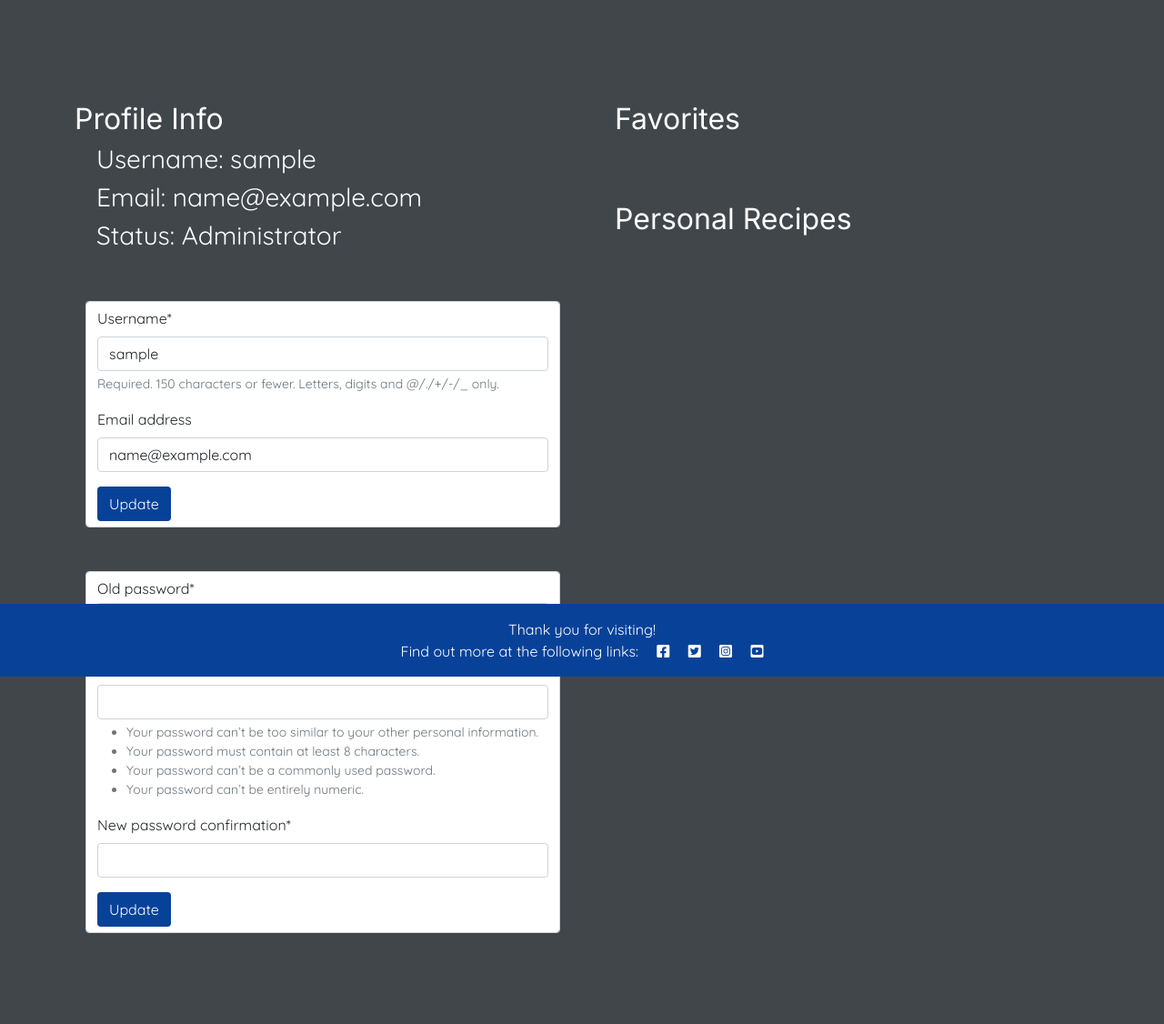
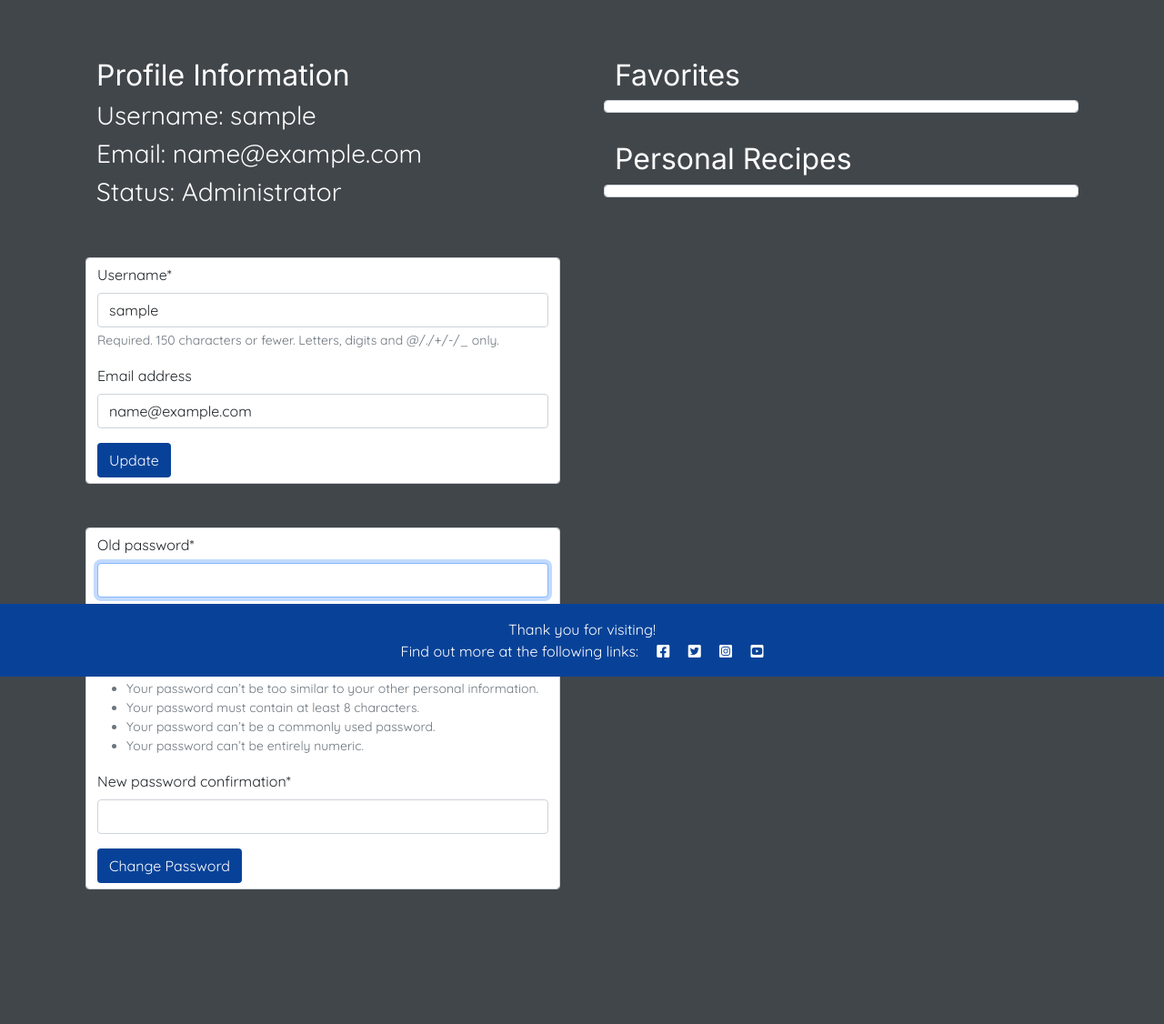
Before and after one commit to Code-Institute-Submissions/CI_PP4_TheosKitchen, a Django app: page /profile/ in a window 1280 px wide. Shown: the part 56-1182 px from the top of the page at 91% size. After the commit the page ends 1034 px from the top, so only its background shows below. Run offline with Django 3.2, Linux system fonts and the light colour scheme; the visitor is signed in with stand-in values (Sample User, id 1); data that the repository does not hold is empty; some libraries are stand-ins or nearby versions.

Commit message:
add favorites list and personal recipes

```diff
--- a/recipe/urls.py
+++ b/recipe/urls.py
@@ -18,4 +18,5 @@ urlpatterns = [
           name="delete_comment"),
      path('edit_comment/<int:pk>', views.EditComment.as_view(),
           name="edit_comment"),
+     path('password_change', views.profile_, name="password_change"),
 ]
--- a/recipe/views.py
+++ b/recipe/views.py
@@ -5,7 +5,6 @@ from django.contrib import messages
 from django.contrib.messages.views import SuccessMessageMixin
 from django.contrib.auth.decorators import login_required
 from django.contrib.auth.mixins import LoginRequiredMixin
-from django.contrib.auth import update_session_auth_hash
 from django.core.paginator import Paginator
 from django.http import HttpResponseRedirect
 from django.shortcuts import render, get_object_or_404, reverse, redirect
@@ -105,8 +104,8 @@ class RecipeDetail(View):
             comment = comment_form.save(commit=False)
             comment.post = post
             comment.save()
-            messages.success(request, """
-            Your comment was sent successfully and is awaiting approval!""")
+            messages.success(
+                request, """Your comment was sent successfully and is awaiting approval!""")
         else:
             comment_form = CommentForm()
         return render(
@@ -164,22 +163,32 @@ def profile_(request):
     """
     Takes users to their profile page when signed in
     """
+    favorites = Recipe.objects.filter(likes=request.user)
+    personal_recipes = Recipe.objects.filter(author=request.user)
     user_form = UserUpdateForm(request.POST or None, instance=request.user)
-    password_reset_form = PasswordChangeForm(request.POST or None)
+    password_change_form = PasswordChangeForm(request.POST or None)
     if request.method == 'POST':
         if 'user' in request.POST:
             if user_form.is_valid():
                 user_form.save()
                 messages.success(request, 'Your profile has been updated!')
                 return redirect('profile')
-        elif 'password_reset' in request.POST:
-            if password_reset_form.is_valid():
-                password_reset_form.save()
-                messages.success(request, 'Your profile has been updated!')
-                update_session_auth_hash(request, password_reset_form.user)
+            else:
+                messages.error(
+                    request, 'Your profile could not be updated at this time.')
+        elif 'password_change' in request.POST:
+            if password_change_form.is_valid():
+                password_change_form.save()
+                messages.success(request, 'Your password has been updated!')
                 return redirect('profile')
+            else:
+                messages.error(
+                    request, 'your password could not be updated at this time')
 
     context = {'user_form': user_form,
-               'password_reset_form': password_reset_form}
+               'password_change_form': password_change_form,
+               'favorites': favorites,
+               'personal_recipes': personal_recipes,
+               }
 
-    return render(request, 'profile.html', context)
+    return render(request, 'profile.html', context,)
--- a/static/css/style.css
+++ b/static/css/style.css
@@ -64,6 +64,11 @@ main h1, main h3, #recipe {
 /* navbar styles */
 .navbar-toggler-icon {
     background-image: var(--toggler)
+}
+
+#favorites .nav-item, #personal_recipes .nav-item {
+    color: #000;
+    text-decoration: none;
 }
 
 .navbar-toggler {
--- a/templates/profile.html
+++ b/templates/profile.html
@@ -7,10 +7,10 @@
 <div class="container">
     <div class="row">
         <div class="col-6 mt-3" id="profile">
-            <h2 class="title mt-5">Profile Info</h2>
             <div class="container">
                 <div class="row">
                     <div class="col-md-12">
+                        <h2 class="title">Profile Information</h2>
                         <h3>Username: {{ user.username }}</h3>
                         <h3>Email: {{ user.email }}</h3>
                         {% if user.is_superuser %}
@@ -27,13 +27,14 @@
                         {% endif %}
                         <button class="btn" type="submit">Update</button>
                     </form>
-                    <form class="form-control mt-5 box-shadow" id="password_reset_form" method="post" action="{% url 'account_reset_password' %}" enctype="multipart/form-data">
+                    <form method="POST" id="password_change_form" action="{% url 'account_change_password' %}" class=" form-control mt-5 box-shadow">
                         {% csrf_token %}
-                        {{ password_reset_form | crispy }}
+                        {{ password_change_form | crispy }}
                         {% if redirect_field_value %}
                         <input type="hidden" name="{{ redirect_field_name }}" value="{{ redirect_field_value }}" />
                         {% endif %}
-                        <button class="btn" type="submit">Update</button>
+                        <a href="{% url 'password_change' %}" class="btn" type="submit" name="action">{{ "Change Password" }}</a>
+                        <!-- <button class="btn" type="submit" name="action">{{ "Change Password" }}</button> -->
                     </form>
                 </div>
             </div>
@@ -41,24 +42,23 @@
         <div class="col-6 mt-3">
             <div class="container">
                 <div class="row" id="favorites">
-                    <h2 class="title mt-5">Favorites</h2>
-                    <ul>
-                        {% for recipe in recipe_list %}
-                        <li>
-                            <a class="card-link" href="#" aria-label="go to this Recipe">test</a>
+                    <h2 class="title">Favorites</h2>
+                    <ul class="form-control">
+                        {% for favorite in favorites %}
+                        <li class="list-group-item">
+                            <a class="nav-item" href="{% url 'recipe_detail' favorite.slug %}">{{ favorite.recipe_name }}</a>
                         </li>
-                        <!-- {% url 'recipe_detail' recipe %} -->
                         {% endfor %}
                     </ul>
                 </div>
                 <div class="row" id="personal_recipes">
-                    <h2 class="title mt-5">Personal Recipes</h2>
-                    <ul>
-                    {% for recipe in recipe_list %}
-                        <li>
-                            <a class="card-link" href="#" aria-label="go to this Recipe">test</a>
-                        </li> <!-- {% url 'recipe_list' edit %} -->
-                    {% endfor%}
+                    <h2 class="title mt-3">Personal Recipes</h2>
+                    <ul class="form-control">
+                        {% for author in personal_recipes %}
+                        <li class="list-group-item">
+                            <a class="nav-item" href="#">{{ author.recipe_name }}</a>
+                        </li>
+                        {% endfor %}
                     </ul>
                 </div>
             </div>
--- a/theoskitchen/settings.py
+++ b/theoskitchen/settings.py
@@ -35,7 +35,6 @@ DEBUG = development
 
 if development:
     ALLOWED_HOSTS = ['localhost']
-    CSRF_TRUSTED_ORIGINS = ['https://*']
 else:
     ALLOWED_HOSTS = [os.environ.get('HEROKU_HOSTNAME')]
 
```
